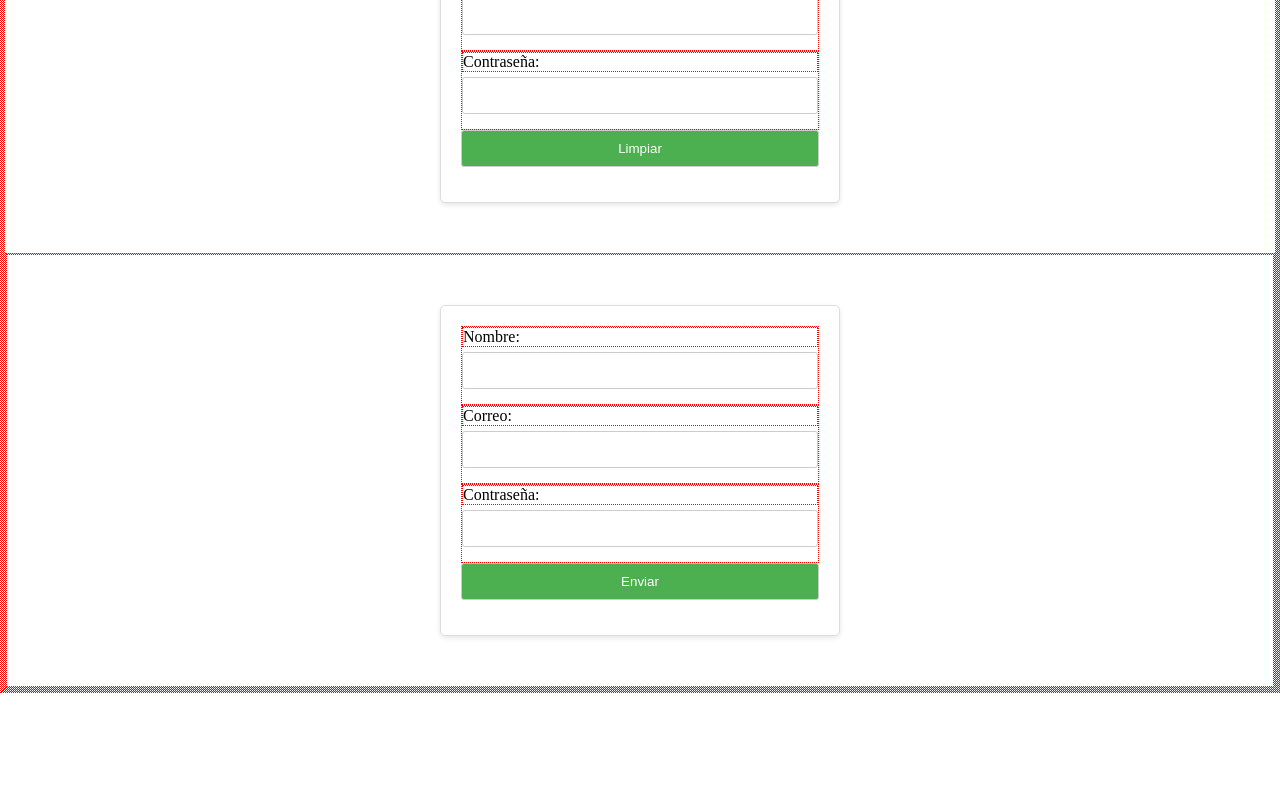
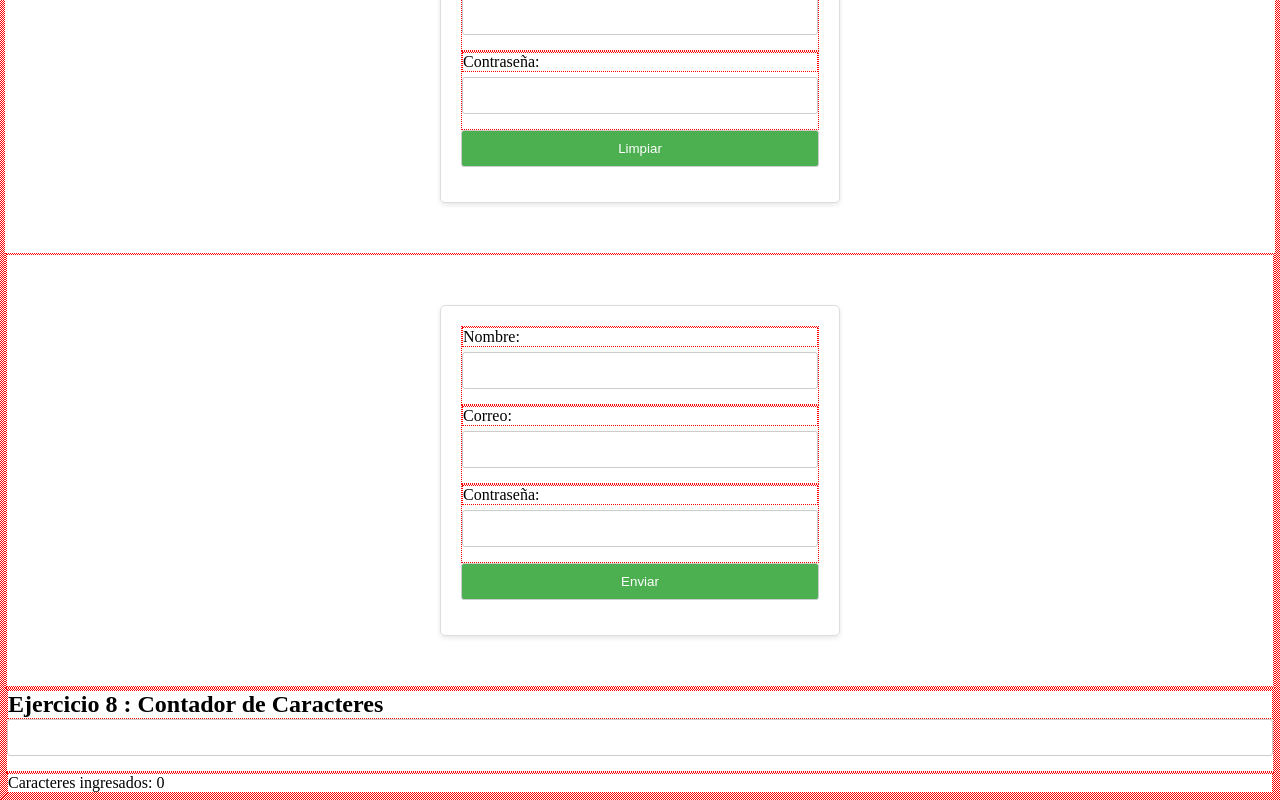
Before and after one commit to EsneiderCdD/Reto2de365, a React (Vite) app: page / in a window 1280 px wide. Shown: the part 2268-3068 px from the top of the page. Before the commit the page ends 2961 px from the top, so only its background shows below. Built offline with nearby package versions, Linux system fonts and the light colour scheme.

Commit message:
Ejercicio 8, contador de caracteres

```diff
--- a/src/App.jsx
+++ b/src/App.jsx
@@ -288,7 +288,18 @@ const handleResetExercise6 = () => {
     )
   };
 
-    //
+  {/* Ejercicio 8:*/}
+
+  // Paso 1 crear el estado para almacenar el texto
+
+  const [textEcercise8, setTextExercise8] = useState("");
+
+  // Paso 2: Manejador para actualizar el texto
+  const handleChangeExercise8 = (e) => {
+    setTextExercise8(e.target.value);
+
+  };
+
 
   return (
     <div>
@@ -514,17 +525,32 @@ const handleResetExercise6 = () => {
           </button>
 
 
-
-
-
-
-
         </form>
 
 
       </div> {/* Cierre div/Ejericicio 7 */}
 
     </div> {/* Cierre EJERCICIO 7 */}
+
+    <div> {/*Ejercicio 8*/}
+      <div>
+        <h2>
+          Ejercicio 8 : Contador de Caracteres
+        </h2>
+        <input
+          type="text"
+          name="text"
+          value={textEcercise8}
+          onChange={handleChangeExercise8}
+        />
+      </div>
+
+      <div>
+        <p>Caracteres ingresados: {textEcercise8.length}</p>
+      </div>
+
+
+    </div>
   </div>
 
 
```
